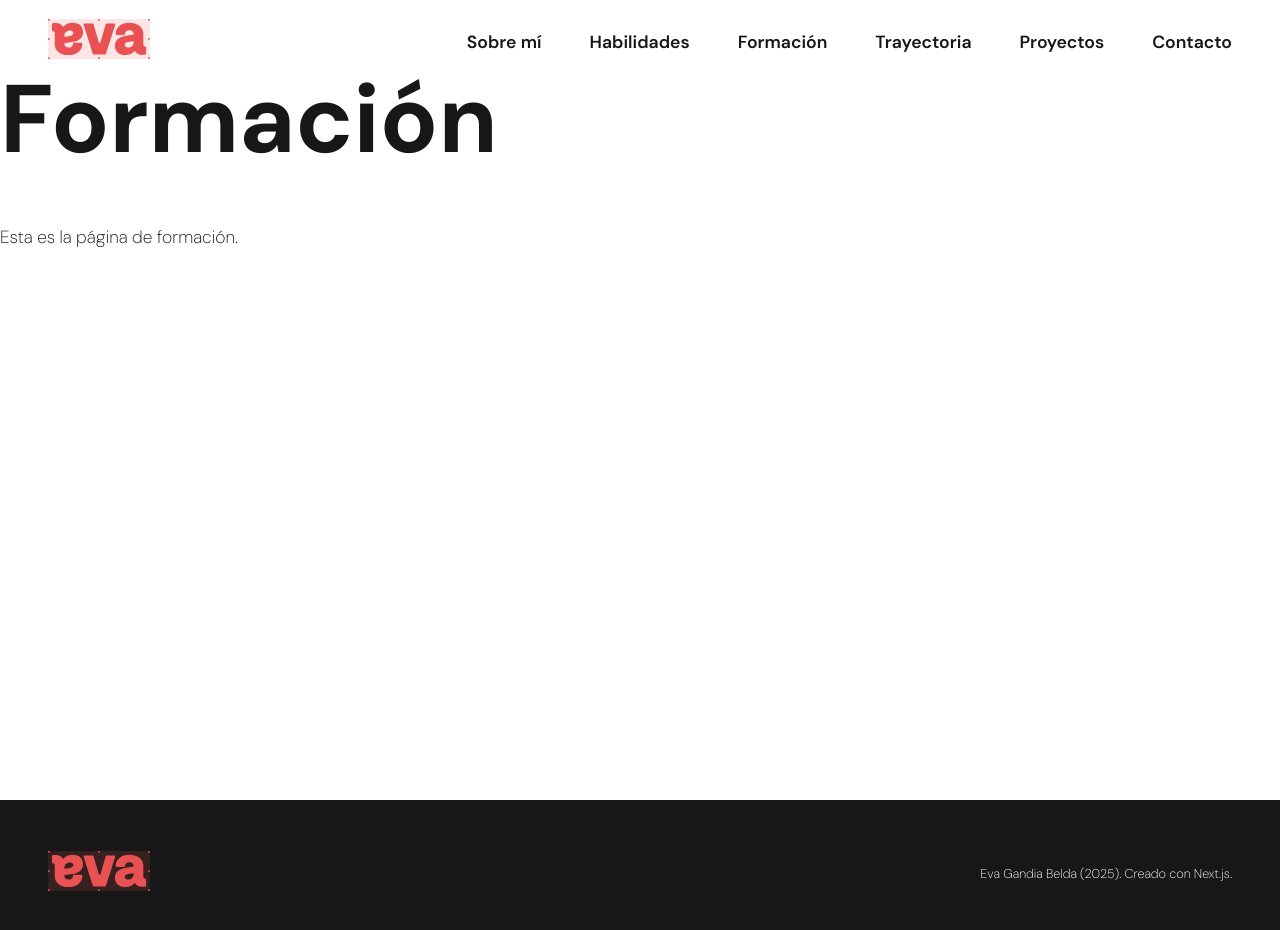
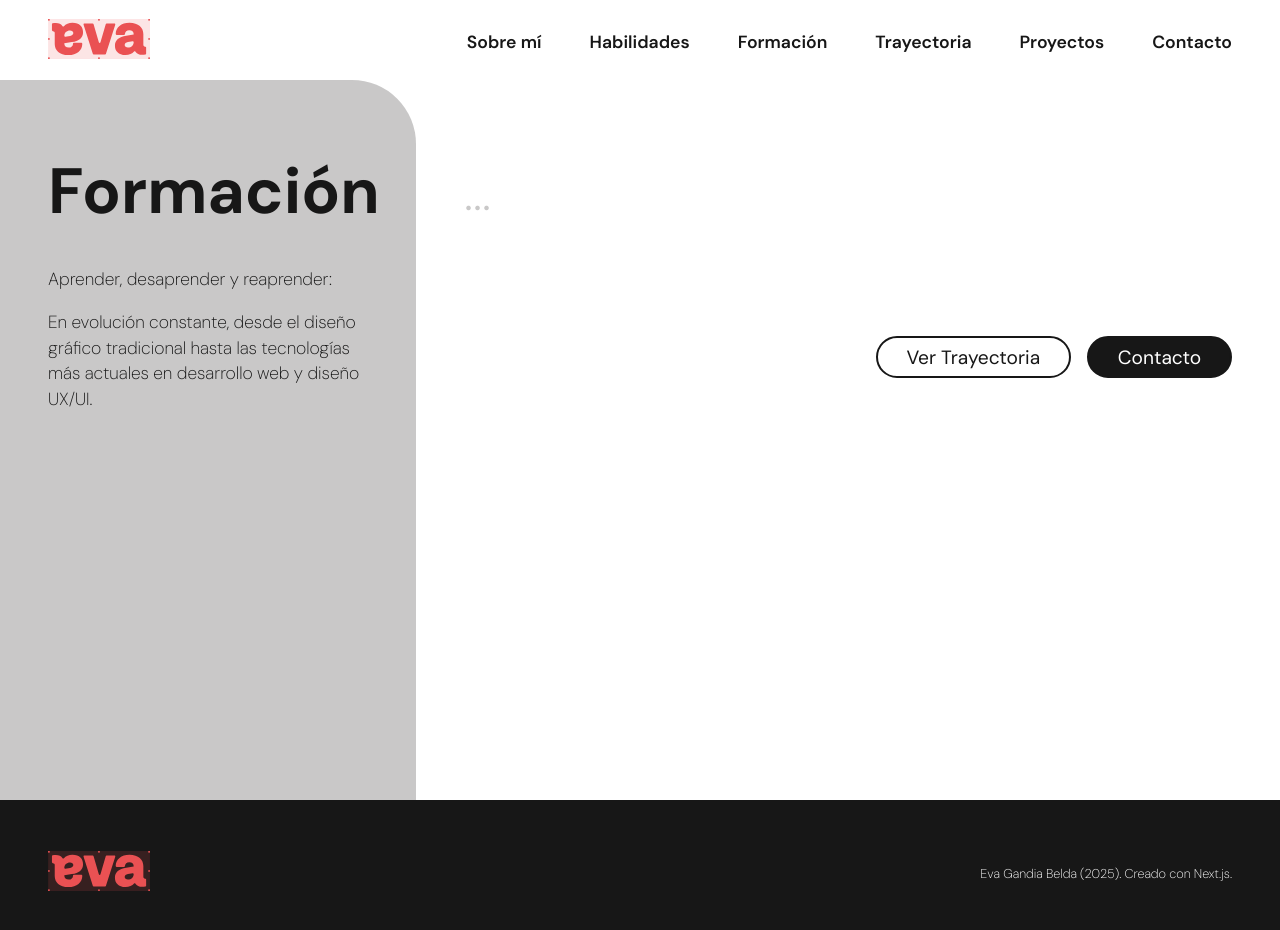
Before and after one commit to evagandiabelda/portafolio, a Next.js app: page /formacion in a window 1280 px wide. Shown: the top 930 px of the page. Built offline with nearby package versions, Linux system fonts and the light colour scheme.

Commit message:
S'ajusta el tamany del H1. Es modifiquen detalls mínims a les descripcions de cada secció.

```diff
--- a/app/formacion/page.tsx
+++ b/app/formacion/page.tsx
@@ -1,11 +1,48 @@
 'use client';
+
+import Boton from "@/components/buttons/Boton";
 
 export default function Formacion() {
 
     return (
-        <div>
-            <h1>Formación</h1>
-            <p>Esta es la página de formación.</p>
+        <div className="w-full flex">
+
+            {/* Sidebar */}
+
+            <div className="w-1/4 px-[3rem] py-[5rem] bg-[var(--gris-claro)] rounded-tr-[4rem]">
+                <h1>Formación</h1>
+                <p>Aprender, desaprender y reaprender:</p>
+                <p>En evolución constante, desde el diseño gráfico tradicional hasta las tecnologías más actuales en desarrollo web y diseño UX/UI.</p>
+            </div>
+
+            {/* Contenido */}
+
+            <div className="w-3/4 px-[3rem] py-[5rem] flex flex-col gap-[2rem]">
+
+                <h2 className="text-[var(--gris-claro)]">...</h2>
+
+                <div className="flex flex-col gap-[3rem]">
+
+
+                </div>
+
+                <div className="w-full flex justify-end items-center gap-[1rem] pt-[1rem]">
+                    <Boton
+                        texto="Ver Trayectoria"
+                        enlace="/trayectoria"
+                        tamano="grande"
+                        jerarquia="secundario"
+                    />
+                    <Boton
+                        texto="Contacto"
+                        enlace="/contacto"
+                        tamano="grande"
+                        jerarquia="primario"
+                    />
+                </div>
+
+            </div>
+
         </div>
     );
 }
--- a/app/globals.css
+++ b/app/globals.css
@@ -49,9 +49,9 @@ main {
   h1 {
     font-family: 'DM Sans', sans-serif;
     font-weight: 700;
-    font-size: 6rem;
+    font-size: 4rem;
     color: var(--foreground);
-    line-height: 5rem;
+    line-height: 4rem;
     margin-top: 0;
   }
 
@@ -60,7 +60,7 @@ main {
     font-weight: 200;
     font-size: 3.4rem;
     color: var(--foreground);
-    line-height: 3rem;
+    line-height: 4rem;
     margin-top: 0;
     margin-bottom: 2rem;
   }
--- a/app/habilidades/page.tsx
+++ b/app/habilidades/page.tsx
@@ -7,6 +7,7 @@ import {
     AccordionTrigger,
 } from "@/components/ui/accordion";
 import Habilidad from "@/components/other/Habilidad";
+import Boton from "@/components/buttons/Boton";
 
 export default function Habilidades() {
 
@@ -18,15 +19,15 @@ export default function Habilidades() {
             {/* Sidebar */}
 
             <div className="w-1/4 px-[3rem] py-[5rem] bg-[var(--gris-claro)] rounded-tr-[4rem]">
-                <h1>Habili-<br />dades</h1>
+                <h1>Habilidades</h1>
                 <p>Del CMYK al RGB:</p>
-                <p>Larga trayectoria en diseño gráfico, preimpresión y producción.</p>
+                <p>Amplia experiencia en el uso de herramientas de diseño gráfico, preimpresión y producción.</p>
                 <p>En los últimos años, he ampliado mis habilidades mediante la formación en desarrollo web y diseño UX/UI.</p>
             </div>
 
             {/* Contenido */}
 
-            <div className="w-3/4 px-[3rem] py-[5rem] flex flex-col gap-[3rem]">
+            <div className="w-3/4 px-[3rem] py-[5rem] flex flex-col gap-[2rem]">
 
                 <h2 className="text-[var(--gris-claro)]">Perfil integral</h2>
 
@@ -245,6 +246,21 @@ export default function Habilidades() {
 
                 </div>
 
+                <div className="w-full flex justify-end items-center gap-[1rem] pt-[1rem]">
+                    <Boton
+                        texto="Ver Formación"
+                        enlace="/formacion"
+                        tamano="grande"
+                        jerarquia="secundario"
+                    />
+                    <Boton
+                        texto="Contacto"
+                        enlace="/contacto"
+                        tamano="grande"
+                        jerarquia="primario"
+                    />
+                </div>
+
             </div>
 
         </div>
--- a/app/sobre-mi/page.tsx
+++ b/app/sobre-mi/page.tsx
@@ -1,17 +1,9 @@
 'use client';
 
-import {
-    Accordion,
-    AccordionContent,
-    AccordionItem,
-    AccordionTrigger,
-} from "@/components/ui/accordion";
 import Habilidad from "@/components/other/Habilidad";
 import Boton from "@/components/buttons/Boton";
 
 export default function SobreMi() {
-
-    const triggerClassname = "border-none bg-[#ffffff] cursor-pointer hover:bg-[#e7e7e7] px-[1rem] py-[0.6rem] rounded-[0.6rem] transition-all duration-300 ease-in-out";
 
     return (
         <div className="w-full flex">
@@ -26,7 +18,7 @@ export default function SobreMi() {
 
             {/* Contenido */}
 
-            <div className="w-3/4 px-[3rem] py-[5rem] flex flex-col gap-[3rem]">
+            <div className="w-3/4 px-[3rem] py-[5rem] flex flex-col gap-[2rem]">
 
                 <h2 className="text-[var(--gris-claro)]">Eva Gandia Belda</h2>
 
@@ -63,7 +55,7 @@ export default function SobreMi() {
 
                 </div>
 
-                <div className="w-full flex justify-end items-center gap-[1rem]">
+                <div className="w-full flex justify-end items-center gap-[1rem] pt-[1rem]">
                     <Boton
                         texto="Ver Habilidades"
                         enlace="/habilidades"
```
